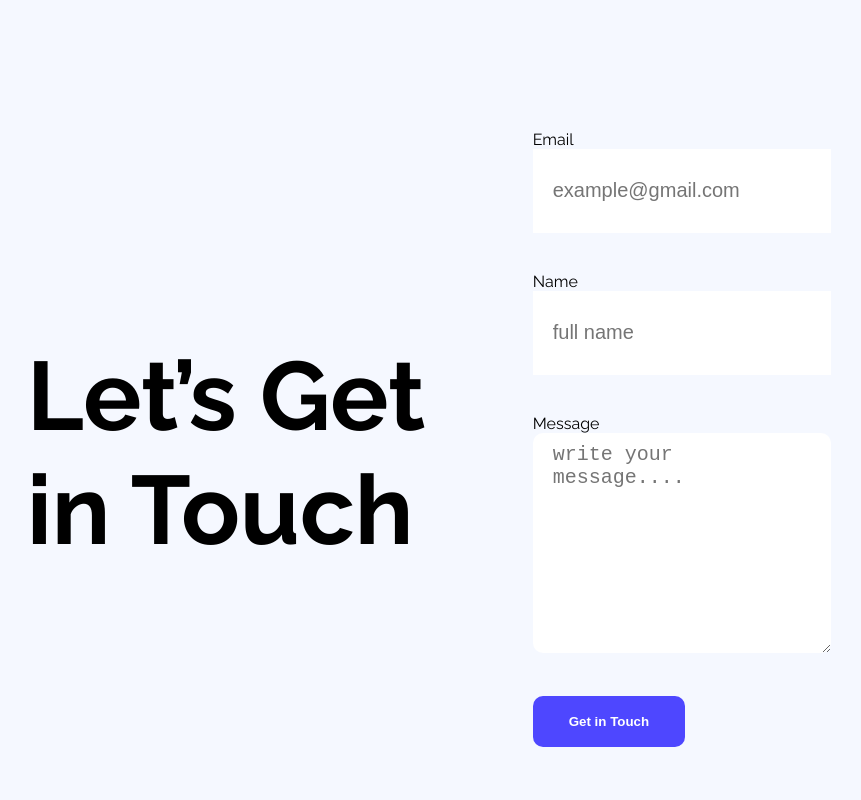
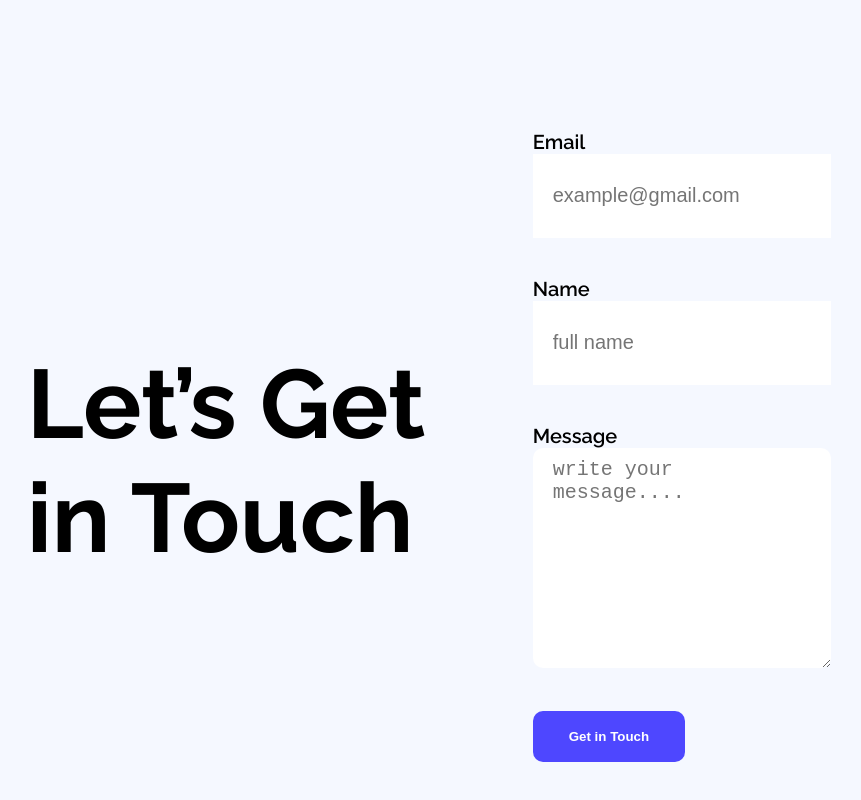
Before and after one commit to UB560ND660/web-assignment-task, a plain HTML site: page index.html in a window 1280 px wide. Shown: the part 3317-4117 px from the top of the page, without its empty margins (231-1092 px from the left). Drawn offline with nearby package versions, Linux system fonts and the light colour scheme.

Commit message:
commiting code

```diff
--- a/styles/web_assignment.css
+++ b/styles/web_assignment.css
@@ -317,6 +317,12 @@ main {
     width: 50%;
 }
 
+form label {
+    font-weight: 600;
+    font-size: 20px;
+    margin-bottom: 5px;
+}
+
 .form input[type="text"],
 .form input[type="email"] {
     height: 64px;
```
